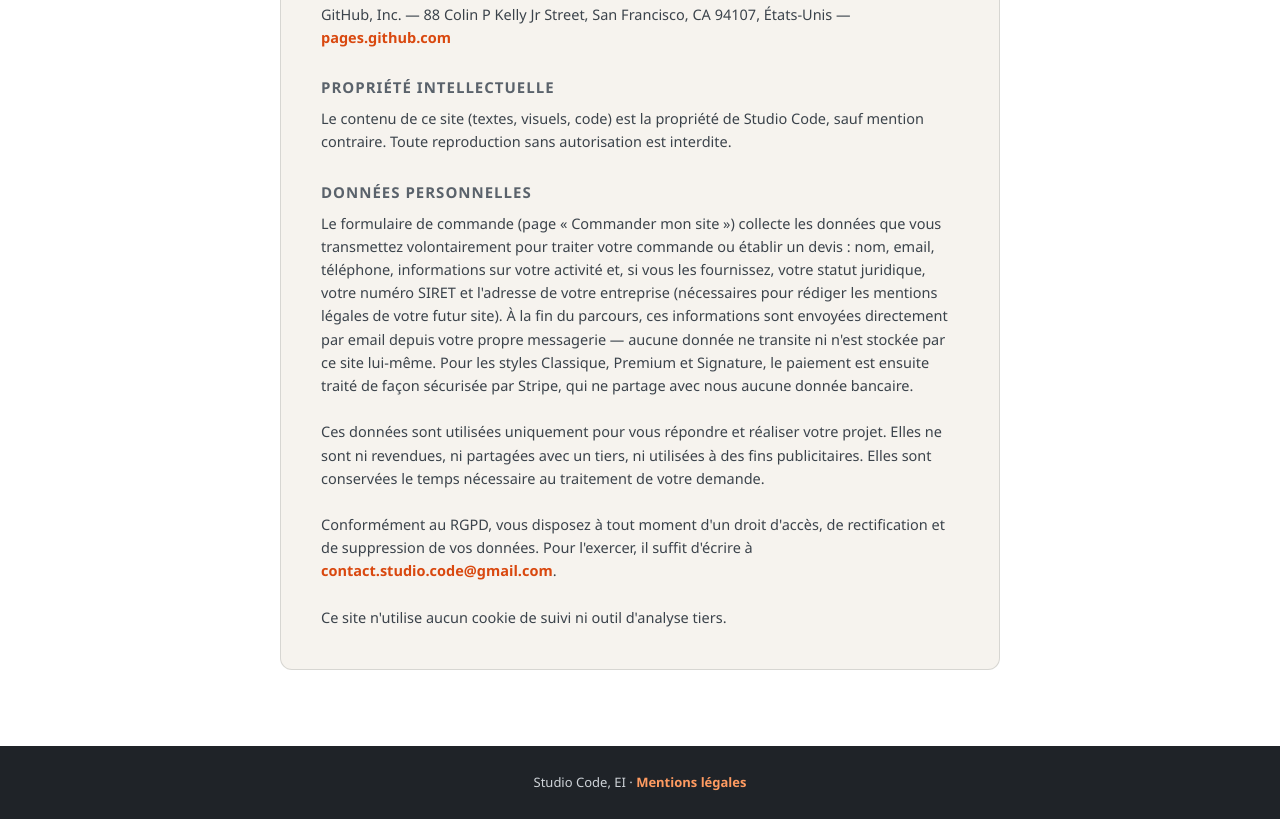
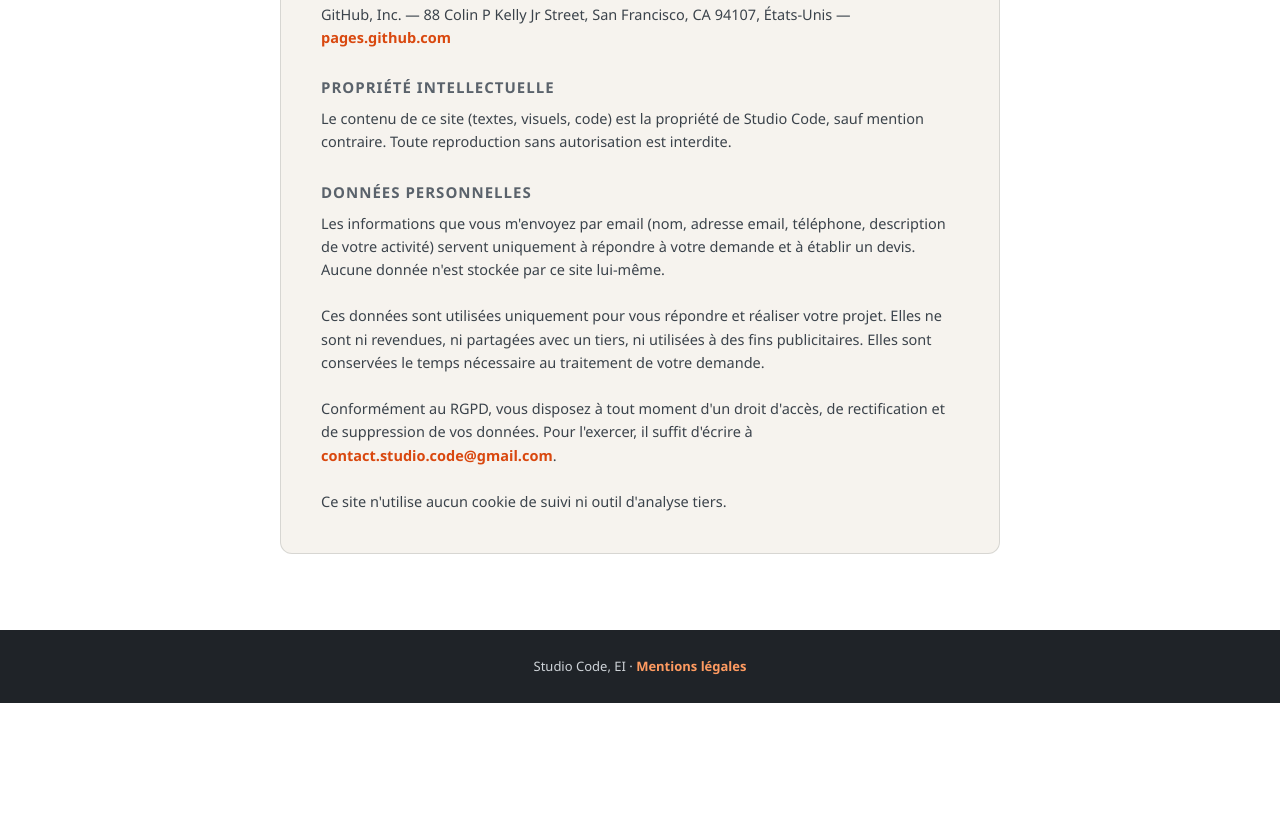
Before and after one commit to EloOo81/Mon-portfolio, a plain HTML site: page mentions-legales.html in a window 1280 px wide. Shown: the part 645-1464 px from the top of the page. After the commit the page ends 1348 px from the top, so only its background shows below. Drawn offline with Linux system fonts and the light colour scheme.

Commit message:
Update mentions-legales.html

```diff
--- a/mentions-legales.html
+++ b/mentions-legales.html
@@ -153,7 +153,7 @@
 
       <h2>Données personnelles</h2>
       <p>
-        Le formulaire de commande (page « Commander mon site ») collecte les données que vous transmettez volontairement pour traiter votre commande ou établir un devis : nom, email, téléphone, informations sur votre activité et, si vous les fournissez, votre statut juridique, votre numéro SIRET et l'adresse de votre entreprise (nécessaires pour rédiger les mentions légales de votre futur site). À la fin du parcours, ces informations sont envoyées directement par email depuis votre propre messagerie — aucune donnée ne transite ni n'est stockée par ce site lui-même. Pour les styles Classique, Premium et Signature, le paiement est ensuite traité de façon sécurisée par Stripe, qui ne partage avec nous aucune donnée bancaire.<br><br>
+        Les informations que vous m'envoyez par email (nom, adresse email, téléphone, description de votre activité) servent uniquement à répondre à votre demande et à établir un devis. Aucune donnée n'est stockée par ce site lui-même.<br><br>
         Ces données sont utilisées uniquement pour vous répondre et réaliser votre projet. Elles ne sont ni revendues, ni partagées avec un tiers, ni utilisées à des fins publicitaires. Elles sont conservées le temps nécessaire au traitement de votre demande.<br><br>
         Conformément au RGPD, vous disposez à tout moment d'un droit d'accès, de rectification et de suppression de vos données. Pour l'exercer, il suffit d'écrire à <a href="mailto:contact.studio.code@gmail.com">contact.studio.code@gmail.com</a>.<br><br>
         Ce site n'utilise aucun cookie de suivi ni outil d'analyse tiers.
```
